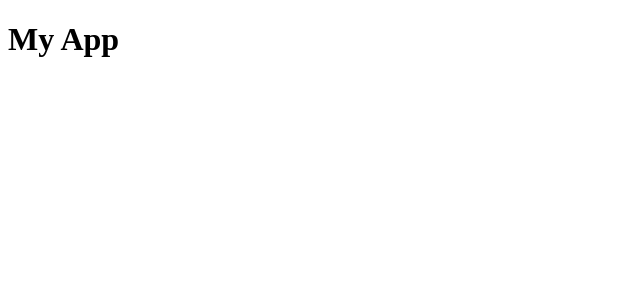
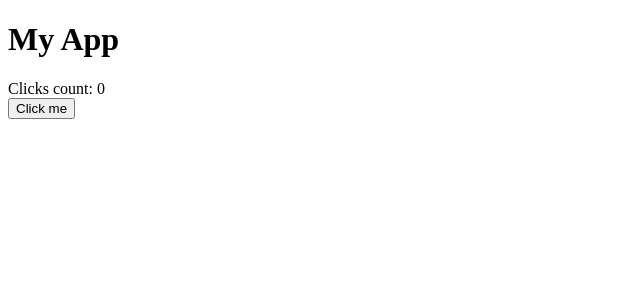
Before and after one commit to MicheleBertoia2/three.js-journey-42-first-react-app, a React (Vite) app: page / in a window 1280 px wide. Shown: the top 300 px of the page, without its empty margins (0-640 px from the left). Built offline with nearby package versions, Linux system fonts and the light colour scheme.

Commit message:
[reactive data]

```diff
--- a/src/App.jsx
+++ b/src/App.jsx
@@ -1,7 +1,12 @@
+import Clicker from "./components/Clicker";
+
 export default function App()
 {
 
   console.log('js is still working');
 
-  return <h1>My App</h1>
+  return <>
+    <h1>My App</h1>
+    <Clicker></Clicker>
+  </>
 }
--- /dev/null
+++ b/src/components/Clicker.jsx
@@ -0,0 +1,21 @@
+import {useState} from 'react'
+
+export default function Clicker()
+{
+  //not destructured
+  // const countState = useState(0)
+  // const count = countState[0]
+  // const setCount = countState[1]
+
+  const [count, setCount] = useState(0)
+
+  const buttonClick = () =>
+  {
+    setCount(count + 1)
+  }
+
+  return <div>
+    <div>Clicks count: {count}</div>
+    <button onClick={ buttonClick }>Click me</button>
+  </div>
+}
```
